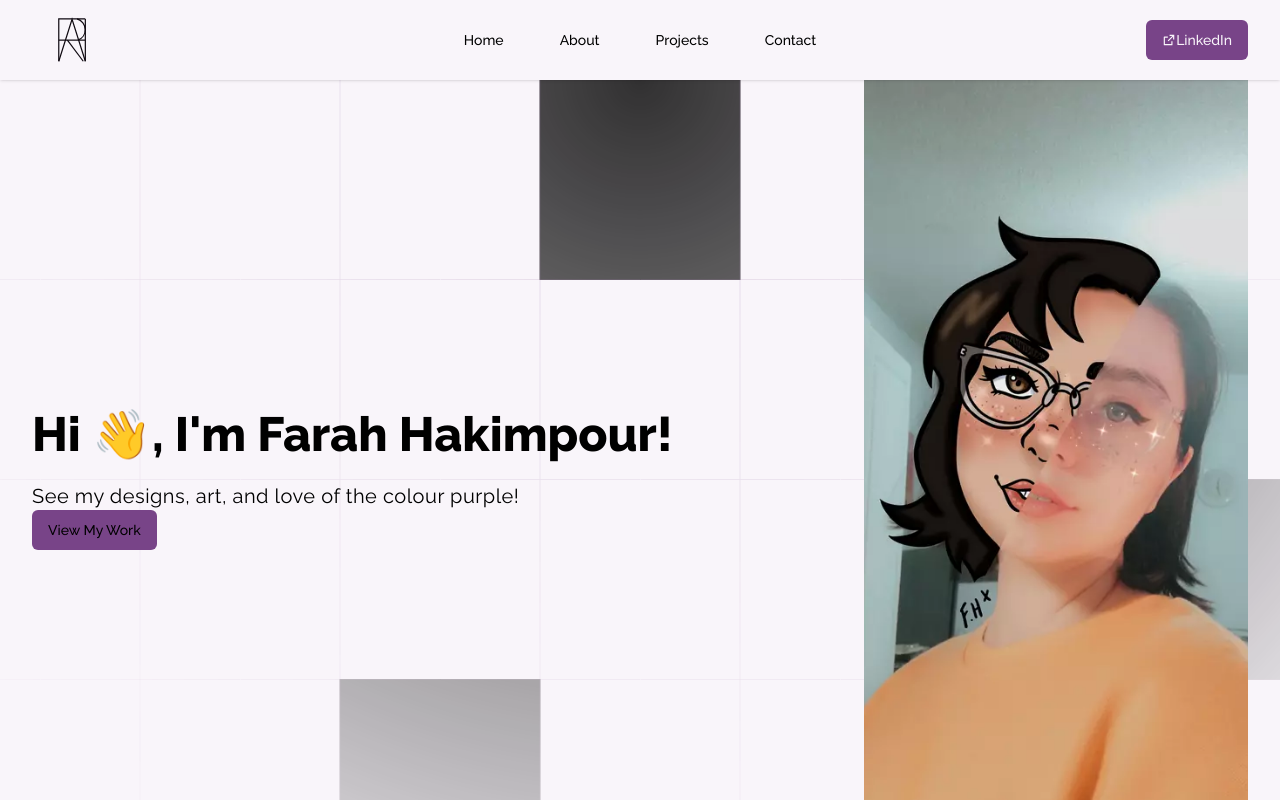
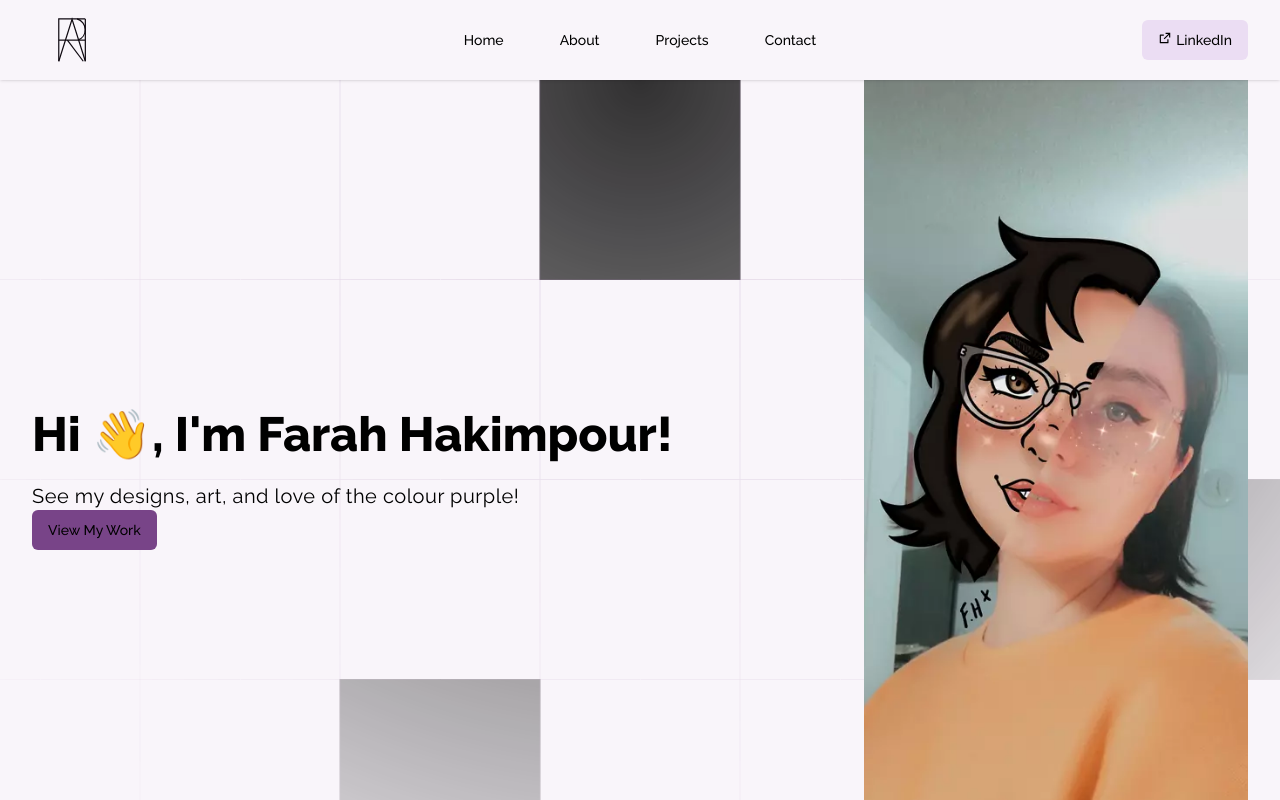
Before and after one commit to Justin-Bento/farah-hakimpour, a Next.js app: page / in a window 1280 px wide. Shown: the top 800 px of the page. Built offline with nearby package versions, Linux system fonts and the light colour scheme; no server answers.

Commit message:
Changed button variant to secondary to avoid contrast.

```diff
--- a/src/components/Appbar.tsx
+++ b/src/components/Appbar.tsx
@@ -70,10 +70,10 @@ export default function Appbar() {
             href="https://www.linkedin.com/in/farah-hakimpour-0b41911b8/"
           >
             <Button
-            variant="primary"
+            variant="secondary"
             aria-label="external-link-to-linkedin"
             >
-              <RiExternalLinkLine />
+              <RiExternalLinkLine className="mb-1 mr-1" />
               LinkedIn
             </Button>
           </Link>
```
